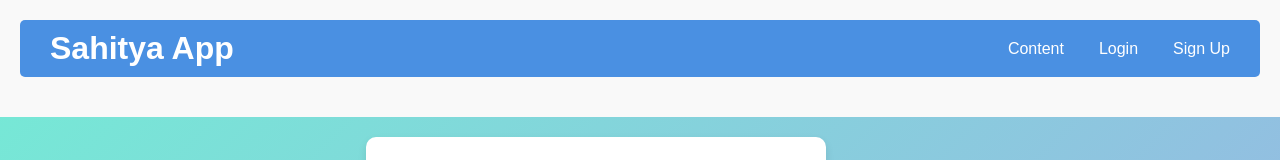
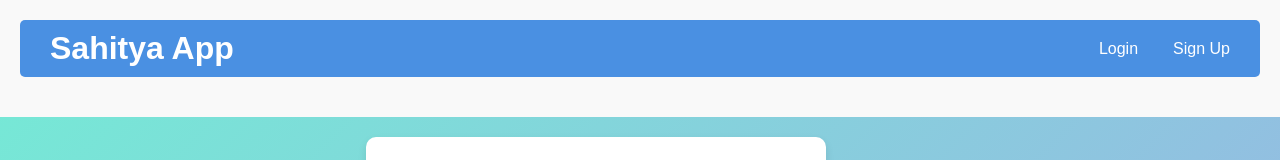
Before and after one commit to tiraskrit/Gajal_platform, a React (Create React App) app in the folder gajal-platform-frontend/: page /login in a window 1280 px wide. Shown: the top 160 px of the page. Built offline with nearby package versions, Linux system fonts and the light colour scheme.

Commit message:
Content in nav-bar only visible after the login

```diff
--- a/gajal-platform-frontend/src/components/MainLayout.js
+++ b/gajal-platform-frontend/src/components/MainLayout.js
@@ -46,6 +46,7 @@ const MainLayout = ({ isAuthenticated, isAdmin, isVerified }) => {
         </h1>
         <nav className="nav">
           <ul className="nav-list">
+            {isVerified && (
               <li className="nav-item dropdown">
                 <span className="nav-link">Content</span>
                 <div className="dropdown-content">
@@ -54,6 +55,7 @@ const MainLayout = ({ isAuthenticated, isAdmin, isVerified }) => {
                   ))}
                 </div>
               </li>
+            )}
             {isAuthenticated ? (
               <li className="nav-item my-profile">
                 <span className="nav-link">My Profile</span>
@@ -89,6 +91,7 @@ const MainLayout = ({ isAuthenticated, isAdmin, isVerified }) => {
         {menuOpen && (
           <div className="mobile-menu" ref={menuRef}>
             <ul className="nav-list">
+              {isVerified && (
                 <li className={`nav-item dropdown ${expandedItems.content ? 'expanded' : ''}`}>
                   <span className="nav-link" onClick={() => toggleDropdown('content')}>Content</span>
                   <div className="dropdown-content">
@@ -97,6 +100,7 @@ const MainLayout = ({ isAuthenticated, isAdmin, isVerified }) => {
                     ))}
                   </div>
                 </li>
+              )}
               {isAuthenticated ? (
                 <li className={`nav-item my-profile ${expandedItems.profile ? 'expanded' : ''}`}>
                   <span className="nav-link" onClick={() => toggleDropdown('profile')}>My Profile</span>
```
Lines whose indentation alone changed are shown as unchanged.
